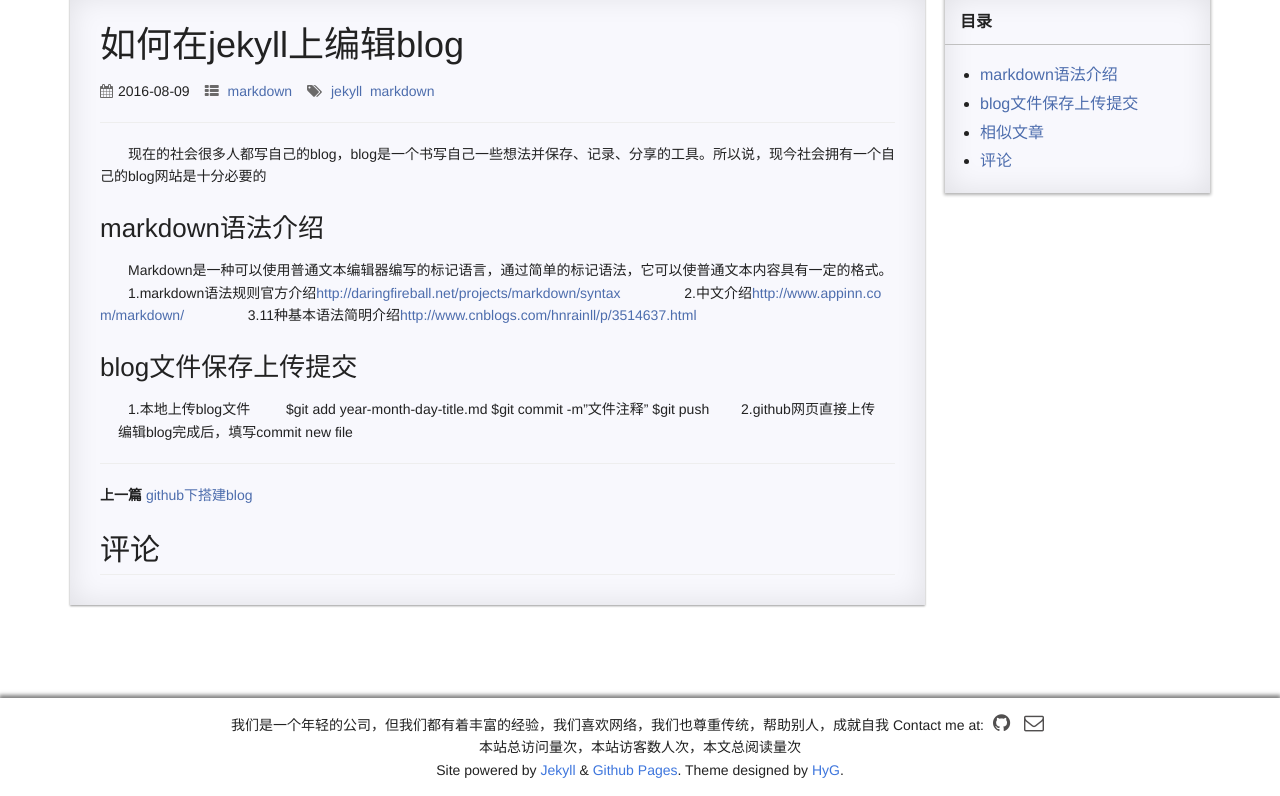
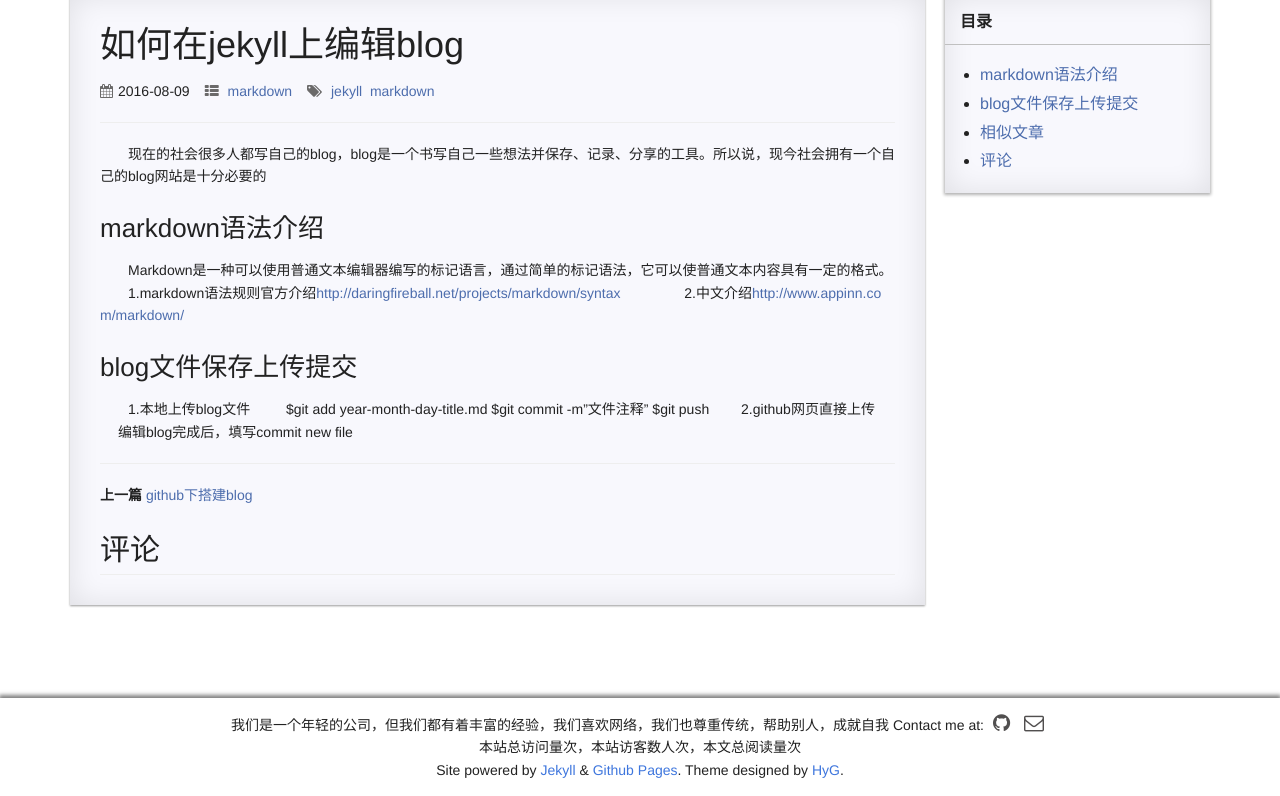
Before and after one commit to Dongwublog/Dongwublog.github.io, a Jekyll site: the page built from _posts/2016-8-9-markdown语法简述.md, in a window 1280 px wide, cut to the strip 104-900 px from the top of the page. Built offline with Jekyll 4.4.1, drawn with Linux system fonts in a browser that asks for light colours; comment, search, counter and statistics services are not loaded.

Commit message:
Update 2016-8-9-markdown语法简述.md

```diff
--- a/_posts/2016-8-9-markdown语法简述.md
+++ b/_posts/2016-8-9-markdown语法简述.md
@@ -19,8 +19,6 @@ tags: jekyll markdown
 
 　　2.中文介绍[http://www.appinn.com/markdown/](http://www.appinn.com/markdown/)
 
-　　3.11种基本语法简明介绍[http://www.cnblogs.com/hnrainll/p/3514637.html](http://www.cnblogs.com/hnrainll/p/3514637.html)
-
 ### blog文件保存上传提交
 　　1.本地上传blog文件
 
```
